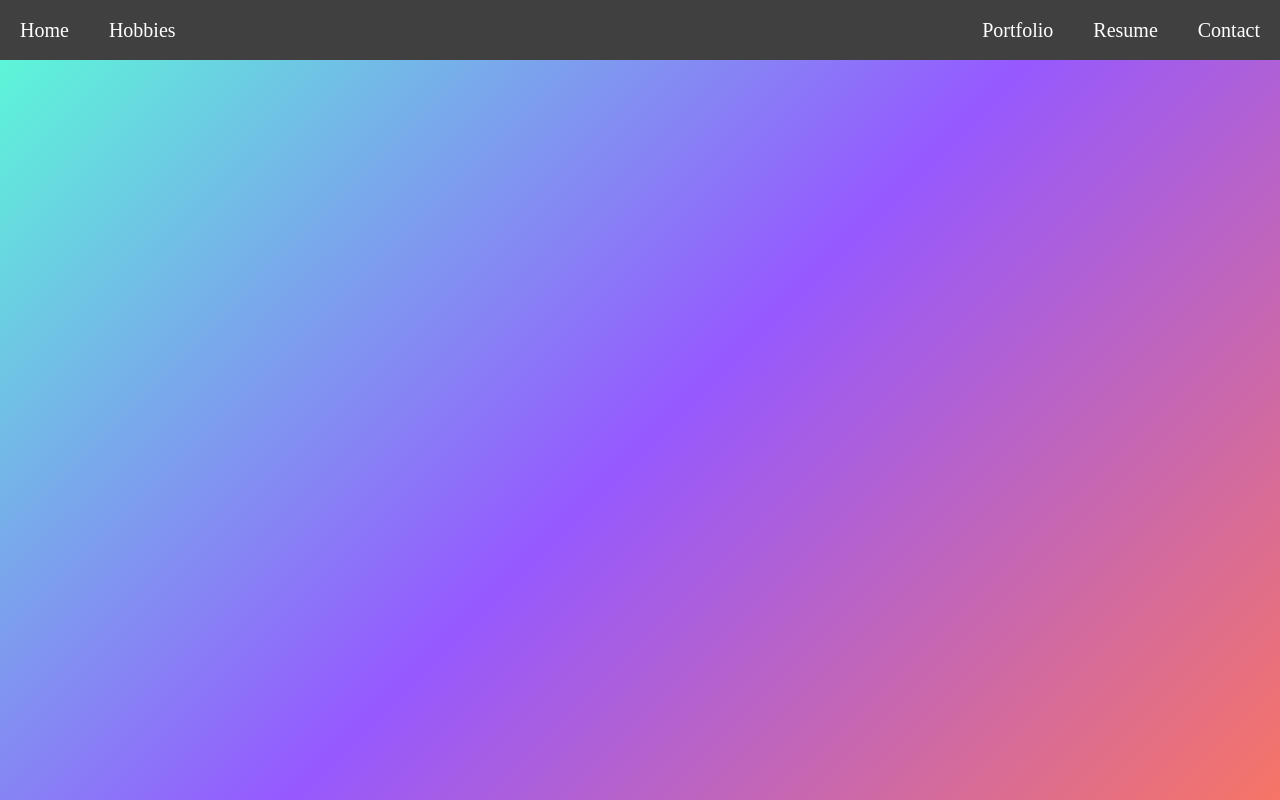
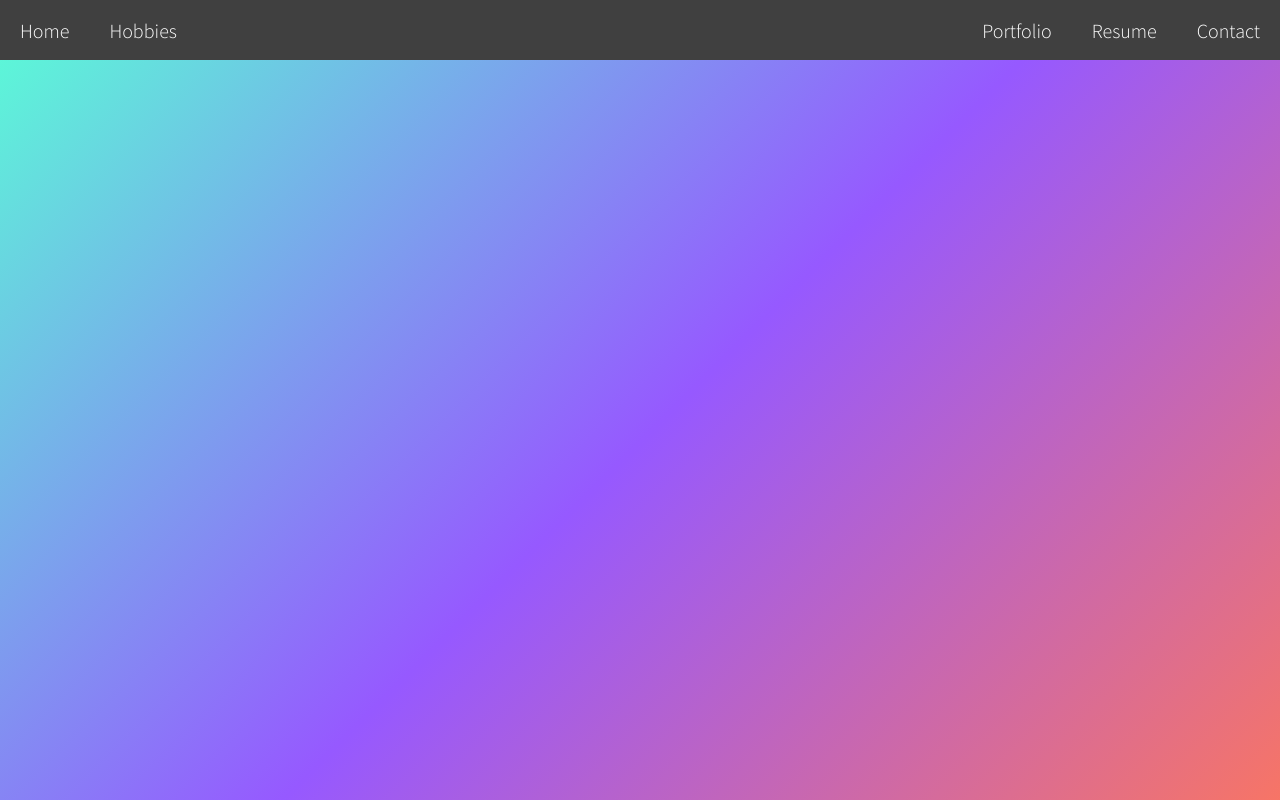
Before and after one commit to csmick/REACTingToMyLife, a React (Create React App) app: page / in a window 1280 px wide. Shown: the top 800 px of the page. Built offline with nearby package versions, Linux system fonts and the light colour scheme.

Commit message:
Changed font to Source Sans Pro

```diff
--- a/public/index.html
+++ b/public/index.html
@@ -10,6 +10,8 @@
     -->
     <link rel="manifest" href="%PUBLIC_URL%/manifest.json">
     <link rel="shortcut icon" href="%PUBLIC_URL%/favicon.ico">
+    <link href="https://fonts.googleapis.com/css?family=Source+Sans+Pro:300" rel="stylesheet">
+
     <!--
       Notice the use of %PUBLIC_URL% in the tags above.
       It will be replaced with the URL of the `public` folder during the build.
--- a/src/App.css
+++ b/src/App.css
@@ -8,7 +8,8 @@
 }
 
 .App {
-    font-family: ubuntu;
+    font-family: 'Source Sans Pro', sans-serif;
+
 }
 
 .flex-container {
```
